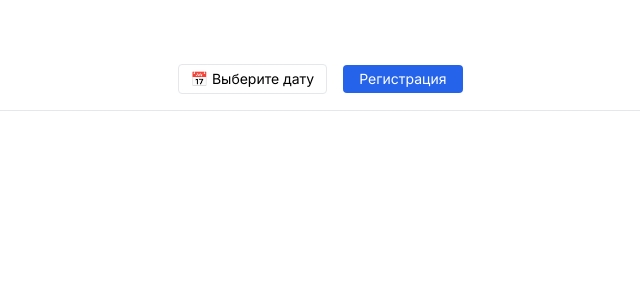
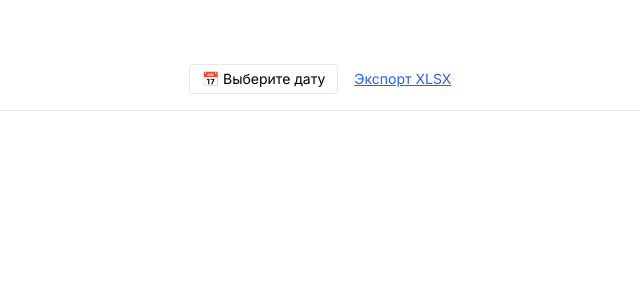
Before and after one commit to OybekDeveloper/posterStorage, a Next.js app: page / in a window 1280 px wide. Shown: the top 300 px of the page, without its empty margins (320-960 px from the left). Built offline with nearby package versions, Linux system fonts and the light colour scheme.

Commit message:
first commit

```diff
--- a/src/app/components/TableExportRow.tsx
+++ b/src/app/components/TableExportRow.tsx
@@ -1,20 +1,19 @@
 "use client";
 
 import Link from "next/link";
-import { useState, useEffect } from "react";
+import { useState } from "react";
 import { format } from "date-fns";
 import { ru } from "date-fns/locale";
 import { DayPicker } from "react-day-picker";
 import type { DateRange } from "react-day-picker";
 import "react-day-picker/dist/style.css";
-import Cookies from "js-cookie";
 
 const today = new Date();
 
 const predefinedRanges = {
   today: [today, today],
-  last7Days: [new Date(today.getTime() - 6 * 86400000), today],
-  last30Days: [new Date(today.getTime() - 29 * 86400000), today],
+  last7Days: [new Date(today.getTime() - 6 * 24 * 60 * 60 * 1000), today],
+  last30Days: [new Date(today.getTime() - 29 * 24 * 60 * 60 * 1000), today],
   last3Months: [new Date(today.getFullYear(), today.getMonth() - 3, today.getDate()), today],
   lastYear: [new Date(today.getFullYear() - 1, today.getMonth(), today.getDate()), today],
 };
@@ -22,12 +21,6 @@ const predefinedRanges = {
 export default function TableExportRow({ table }: { table: string }) {
   const [range, setRange] = useState<DateRange | undefined>(undefined);
   const [showCalendar, setShowCalendar] = useState(false);
-  const [hasToken, setHasToken] = useState(false);
-
-  useEffect(() => {
-    const token = Cookies.get("authToken");
-    setHasToken(!!token);
-  }, []);
 
   const fromDate = range?.from ? format(range.from, "yyyy-MM-dd") : "";
   const toDate = range?.to ? format(range.to, "yyyy-MM-dd") : "";
@@ -61,6 +54,8 @@ export default function TableExportRow({ table }: { table: string }) {
                   showOutsideDays
                   locale={ru}
                 />
+
+                {/* Быстрые диапазоны */}
                 <div className="flex flex-wrap gap-2 mt-2 justify-start">
                   {Object.entries(predefinedRanges).map(([label, [from, to]]) => (
                     <button
@@ -84,21 +79,12 @@ export default function TableExportRow({ table }: { table: string }) {
             )}
           </div>
 
-          {hasToken ? (
           <Link
             className="underline text-blue-600 text-sm"
             href={`/api/tables/${table}?format=xlsx&dateFrom=${fromDate}&dateTo=${toDate}`}
           >
             Экспорт XLSX
           </Link>
-          ) : (
-            <a
-              href="https://joinposter.com/api/auth?application_id=4164&redirect_uri=https://poster-storage.vercel.app/api/auth&response_type=code"
-              className="text-sm bg-blue-600 text-white px-4 py-1 rounded hover:bg-blue-700"
-            >
-              Регистрация
-            </a>
-          )}
         </div>
       </div>
     </div>
```
Lines whose indentation alone changed are shown as unchanged.
